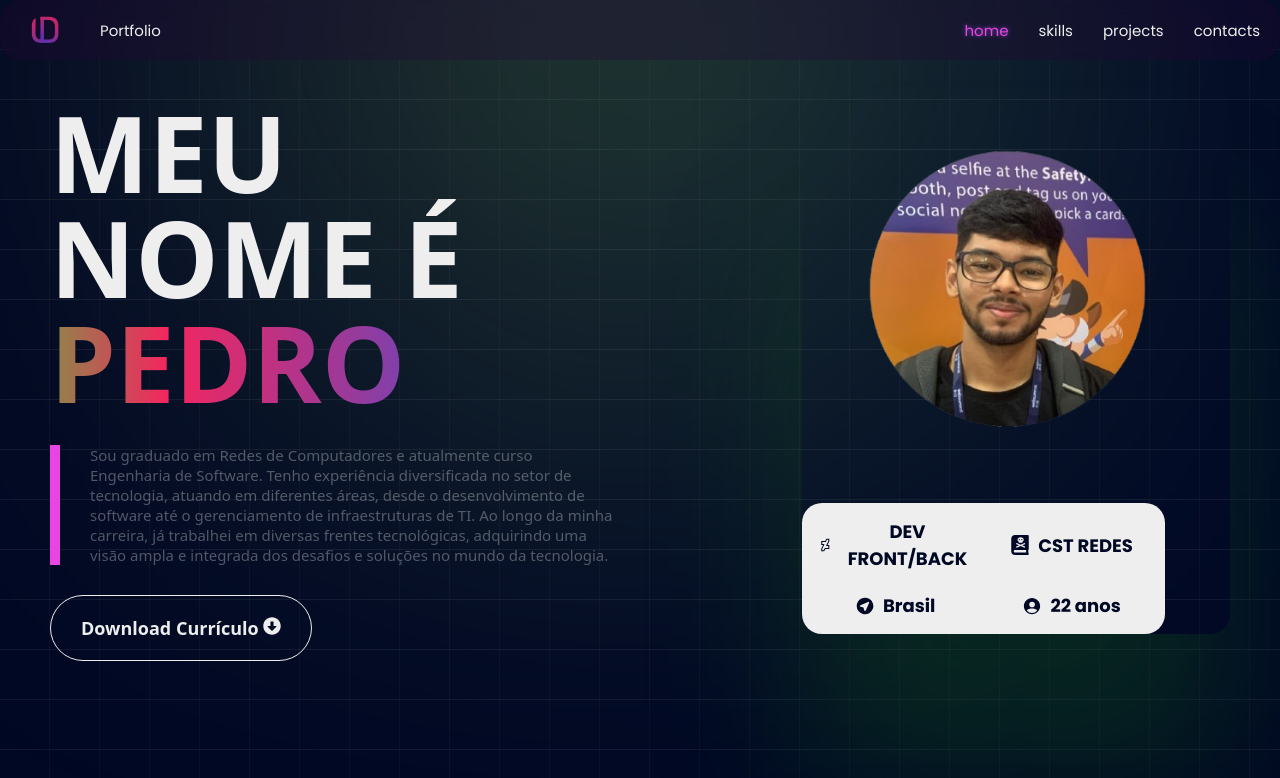
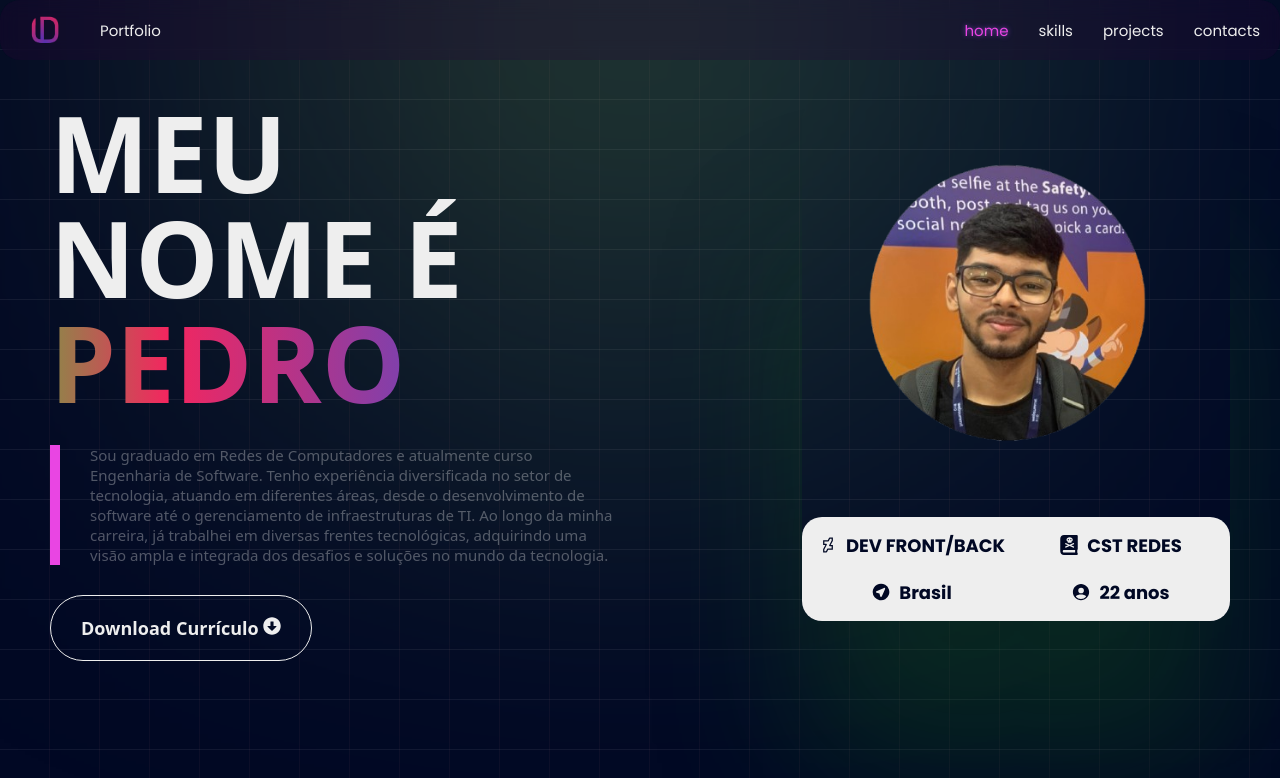
Before and after one commit to Pedromallcher/port-ecma, a React (Create React App) app: page / in a window 1280 px wide. Shown: the top 778 px of the page. Built offline with nearby package versions, Linux system fonts and the light colour scheme; a web font is replaced by a local one.

Commit message:
feat(...)

```diff
--- a/src/App.css
+++ b/src/App.css
@@ -163,7 +163,7 @@ section.home{
                 margin-top: 2vh;
                 align-items: center;
                 justify-content: center;
-                width: 26vw;
+
                 align-content: center;
                 grid-template-columns: repeat(2, 3fr);
                 text-align: center;
```
